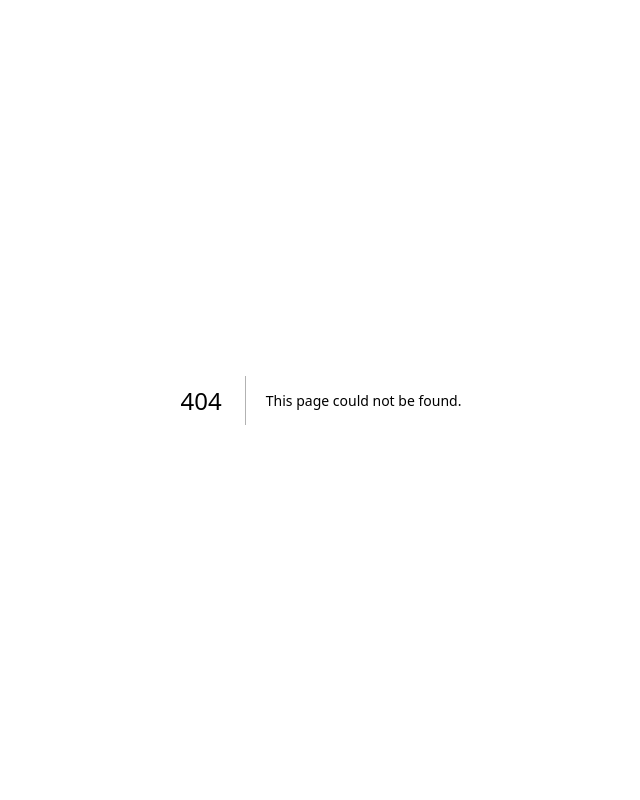
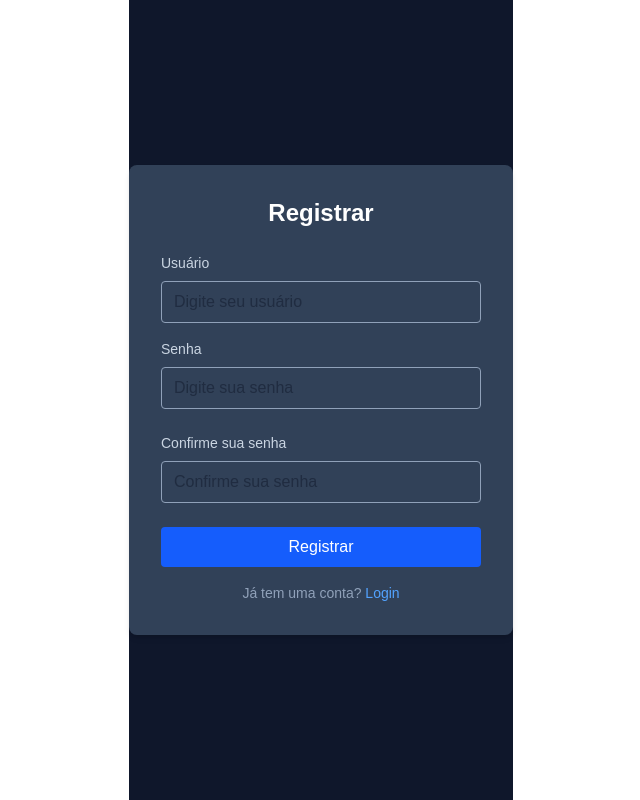
Before and after one commit to mario-leandro/devChat, a Next.js app: page /register in a window 1280 px wide. Before the commit this address had no page. Shown: the whole page, without its empty margins (319-959 px from the left). Built offline with nearby package versions, Linux system fonts and the light colour scheme.

Commit message:
Adicionando paginas de login e cadastro - Mudando cor principal para dark theme no globals.css

```diff
--- a/src/app/globals.css
+++ b/src/app/globals.css
@@ -1,18 +1,15 @@
 @import "tailwindcss";
 
-@theme {
+:root {
+  --background: #ffffff;
+  --foreground: #0f172a;
   --font-sans: var(--font-geist-sans);
   --font-mono: var(--font-geist-mono);
 }
 
-:root {
-  --background: #ffffff;
-  --foreground: #171717;
-}
-
 @media (prefers-color-scheme: dark) {
   :root {
-    --background: oklch(0.13 0.028 261.692);
+    --background: #0f172a;
     --foreground: #ededed;
   }
 }
--- a/src/app/page.tsx
+++ b/src/app/page.tsx
@@ -3,13 +3,9 @@ import Main from "@/components/Main";
 
 export default function Home() {
   return (
-    <section className="w-screen h-screen display flex justify-center items-center">
-      <section className="max-w-7xl h-[85%]">
-        <section className="w-full h-full flex justify-start items-start bg-slate-900 rounded-2xl">
-          <Navigation />
-          <Main />
-        </section>
-      </section>
+    <section className="w-screen h-screen flex flex-row justify-start items-start bg-slate-900">
+      <Navigation />
+      <Main />
     </section>
   );
 }
--- a/src/components/Main/index.tsx
+++ b/src/components/Main/index.tsx
@@ -6,9 +6,9 @@ import paperPlaneIcon from "@/assets/paperPlane.svg";
 
 export default function Main() {
   return (
-    <main className="w-[calc(1280px-384px)] h-full flex flex-col">
+    <main className="w-[calc(100%-460px)] h-full flex flex-col">
       {/* User info section */}
-      <section className="w-full h-25 bg-slate-800 flex flex-row justify-start items-center rounded-tr-2xl">
+      <section className="w-full h-25 bg-slate-800 flex flex-row justify-start items-center">
         {/* user avatar section */}
         <section className="w-20 h-full flex justify-center items-center gap-2">
           <Image
@@ -40,7 +40,7 @@ export default function Main() {
       </section>
 
       {/* Here is the chat */}
-      <section className="w-full h-200/200 bg-slate-900 flex flex-col justify-end">
+      <section className="w-full h-200/200 bg-slate-900 flex flex-col justify-end px-5 py-2">
         {/*
             Here we will do something like this:
             Split the "chat" section  in 2 parts, the first will contain the user's messages on the right side.
@@ -51,14 +51,20 @@ export default function Main() {
           This section create a separate sections using display grid with rows for make a sequential line to messages, this might work
         */}
 
+        {/*
+          Received messages will be on the left side
+        */}
         <section className="w-full h-min flex flex-col justify-end items-start">
-          <span className="min-w-10 min-h-10 ml-3 mb-3 flex justify-center items-center bg-slate-600 rounded-2xl">
+          <span className="min-w-10 min-h-10 mb-3 flex justify-center items-center bg-slate-600 rounded-2xl">
             <p>Oi</p>
           </span>
         </section>
 
+        {/*
+          Sent messages will be on the right side
+        */}
         <section className="w-full h-min flex flex-col justify-end items-end">
-          <span className="min-w-10 min-h-10 mr-3 mb-3 flex justify-center items-center bg-slate-600 rounded-2xl">
+          <span className="min-w-10 min-h-10 mb-3 flex justify-center items-center bg-slate-600 rounded-2xl">
             <p>Olá</p>
           </span>
         </section>
@@ -76,6 +82,10 @@ export default function Main() {
           <input
             className="w-full h-12 text-base bg-slate-700 rounded-2xl outline-0 px-3 py-0.5 cursor-text"
             type="text"
+            autoComplete="off"
+            placeholder="Digite uma mensagem"
+            name="message"
+            id="message"
           />
         </section>
 
--- a/src/components/Navigation/index.tsx
+++ b/src/components/Navigation/index.tsx
@@ -3,7 +3,7 @@ import userAvatar from "@/assets/user.svg";
 
 export default function Navigation() {
   return (
-    <aside className="min-w-96 h-full flex flex-col justify-start border-r-1 border-r-slate-700 py-0.5">
+    <aside className="w-[460px] h-full flex flex-col justify-start border-r-1 border-r-slate-700 py-0.5">
       <section className="w-full min-h-20 px-4 flex justify-start items-center">
         <p className="text-2xl font-semibold text-slate-50">Dev Chat</p>
       </section>
--- /dev/null
+++ b/src/pages/login/index.tsx
@@ -0,0 +1,46 @@
+import "@/app/globals.css";
+import Link from "next/link";
+
+export default function LoginPage() {
+    return (
+        <div className="flex items-center justify-center h-screen bg-slate-900">
+            <div className="bg-slate-700 p-8 rounded-lg shadow-md w-96">
+                <h2 className="text-2xl text-white font-bold mb-6 text-center">Login</h2>
+
+                <form>
+                    <div className="mb-4">
+                        <label className="block text-sm font-medium text-slate-300 mb-2" htmlFor="username">Usuário</label>
+                        <input
+                            type="text"
+                            id="username"
+                            className="w-full px-3 py-2 border border-slate-400 rounded focus:outline-none focus:ring focus:ring-blue-500"
+                            placeholder="Digite seu usuário"
+                        />
+                    </div>
+                    <div className="mb-6">
+                        <label className="block text-sm font-medium text-slate-300 mb-2" htmlFor="password">Senha</label>
+                        <input
+                            type="password"
+                            id="password"
+                            className="w-full px-3 py-2 border border-slate-400 rounded focus:outline-none focus:ring focus:ring-blue-500"
+                            placeholder="Digite sua senha"
+                        />
+                    </div>
+                    <button
+                        type="submit"
+                        className="w-full bg-blue-600 text-white py-2 rounded hover:bg-blue-700 transition duration-200"
+                    >
+                        Login
+                    </button>
+                </form>
+
+                <div className="mt-4 text-sm text-slate-400 text-center">
+                    Não tem uma conta?{" "}
+                    <Link href="/register" className="text-blue-400 hover:underline">
+                        Registrar
+                    </Link>
+                </div>
+            </div>
+        </div>
+    )
+}
--- /dev/null
+++ b/src/pages/register/index.tsx
@@ -0,0 +1,75 @@
+import "@/app/globals.css";
+import Link from "next/link";
+
+export default function RegisterPage() {
+  return (
+    <div className="flex items-center justify-center h-screen bg-slate-900">
+      <div className="bg-slate-700 p-8 rounded-lg shadow-md w-96">
+        <h2 className="text-2xl text-white font-bold mb-6 text-center">
+          Registrar
+        </h2>
+
+        <form>
+          <div className="mb-4">
+            <label
+              className="block text-sm font-medium text-slate-300 mb-2"
+              htmlFor="username"
+            >
+              Usuário
+            </label>
+            <input
+              type="text"
+              id="username"
+              className="w-full px-3 py-2 border border-slate-400 rounded focus:outline-none focus:ring focus:ring-blue-500"
+              placeholder="Digite seu usuário"
+            />
+          </div>
+
+          <div className="mb-6">
+            <label
+              className="block text-sm font-medium text-slate-300 mb-2"
+              htmlFor="password"
+            >
+              Senha
+            </label>
+            <input
+              type="password"
+              id="password"
+              className="w-full px-3 py-2 border border-slate-400 rounded focus:outline-none focus:ring focus:ring-blue-500"
+              placeholder="Digite sua senha"
+            />
+          </div>
+
+          <div className="mb-6">
+            <label
+              className="block text-sm font-medium text-slate-300 mb-2"
+              htmlFor="confirm-password"
+            >
+              Confirme sua senha
+            </label>
+            <input
+              type="password"
+              id="confirm-password"
+              className="w-full px-3 py-2 border border-slate-400 rounded focus:outline-none focus:ring focus:ring-blue-500"
+              placeholder="Confirme sua senha"
+            />
+          </div>
+
+          <button
+            type="submit"
+            className="w-full bg-blue-600 text-white py-2 rounded hover:bg-blue-700 transition duration-200"
+          >
+            Registrar
+          </button>
+        </form>
+
+        <div className="mt-4 text-sm text-slate-400 text-center">
+          Já tem uma conta?{" "}
+          <Link href="/login" className="text-blue-400 hover:underline">
+            Login
+          </Link>
+        </div>
+      </div>
+    </div>
+  );
+}
```
